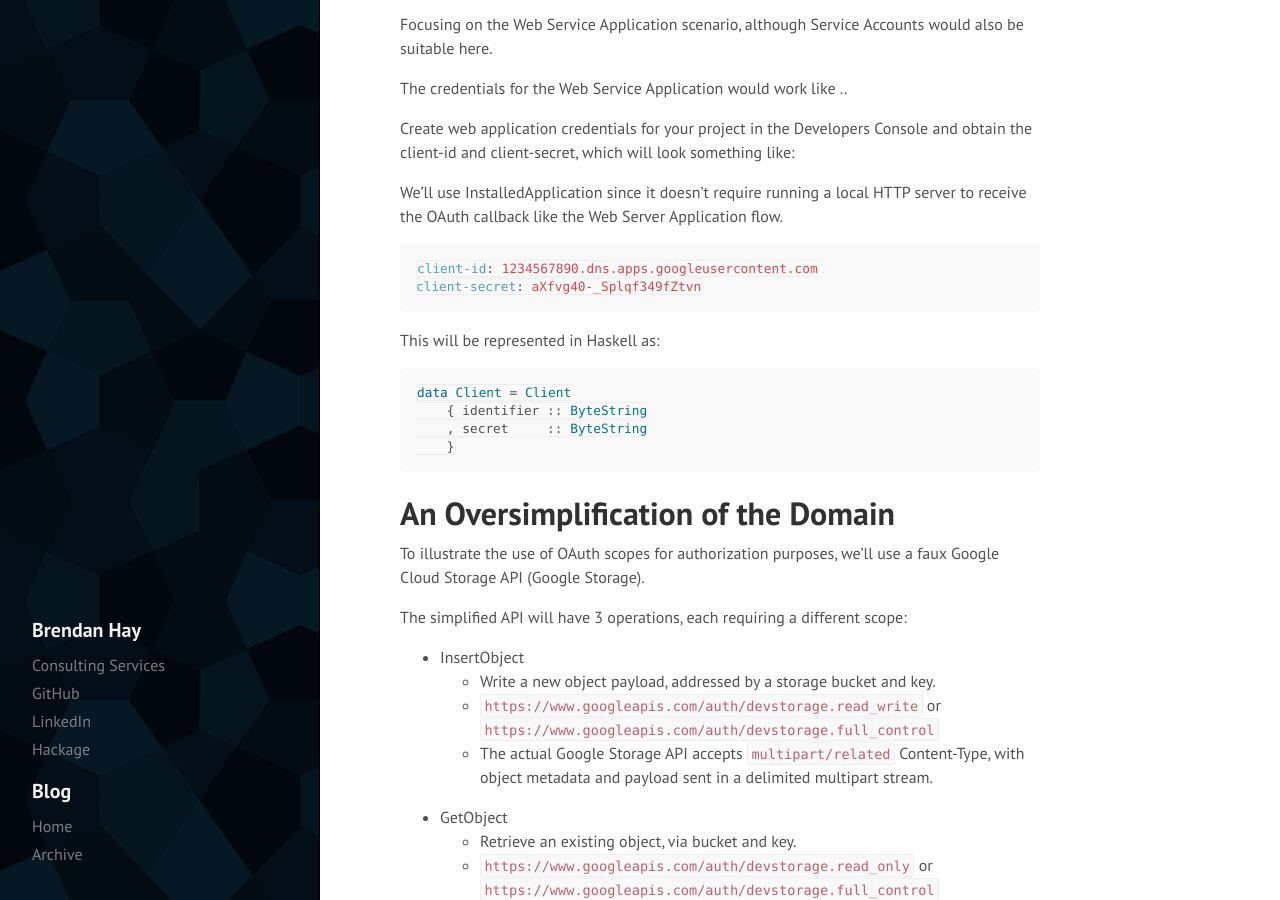
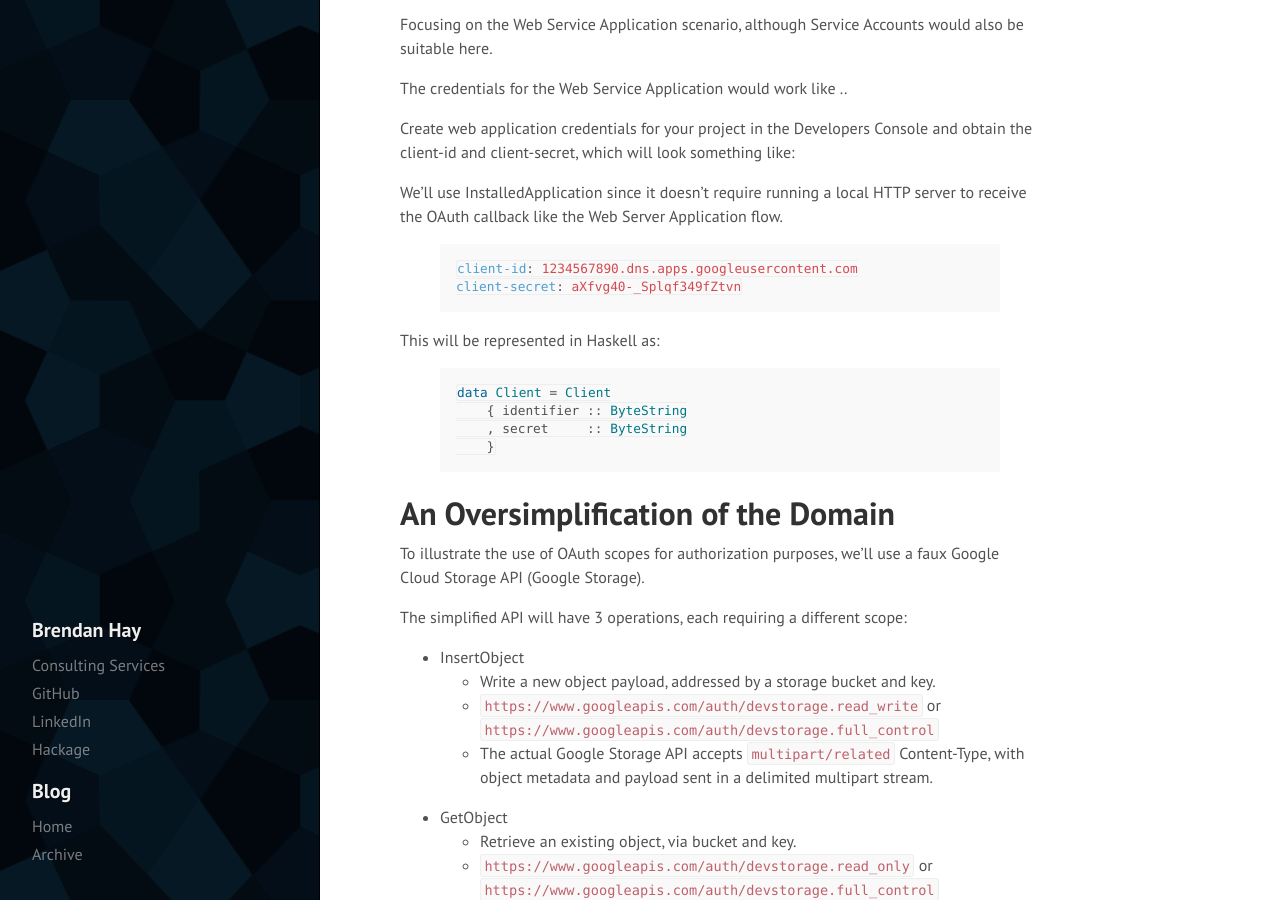
Before and after one commit to brendanhay/brendanhay.github.io, a Jekyll site: the page built from _posts/2016-05-11-typed-authentication.md, in a window 1280 px wide and 900 px high, scrolled down 1400 px. Built offline with Jekyll 4.4.1, drawn with Linux system fonts in a browser that asks for light colours.

Commit message:
Updating highlighting

````diff
--- a/_config.yml
+++ b/_config.yml
@@ -1,24 +1,18 @@
 gems:
   - jekyll-paginate
-
 # Dependencies
 kramdown:
   input: GFM
   hard_wrap: false
-
 # Permalinks
 permalink:        pretty
-
 # Setup
 name:             Brendan Hay
 title:            Brendan Hay
 url:              http://brendanhay.nz
 baseurl:          /
-
 author:
   name:           'Brendan Hay'
   url:            https://brendanhay.nz
-
 paginate:         5
-
 permalink:        ':title'
--- a/_posts/2016-05-11-typed-authentication.md
+++ b/_posts/2016-05-11-typed-authentication.md
@@ -83,19 +83,19 @@
 We'll use InstalledApplication since it doesn't require running a local HTTP server
 to receive the OAuth callback like the Web Server Application flow.
 
-```yaml
+{% highlight yaml %}
 client-id: 1234567890.dns.apps.googleusercontent.com
 client-secret: aXfvg40-_Splqf349fZtvn
-```
+{% endhighlight %}
 
 This will be represented in Haskell as:
 
-```haskell
+{% highlight haskell %}
 data Client = Client
     { identifier :: ByteString
     , secret     :: ByteString
     }
-```
+{% endhighlight %}
 
 # An Oversimplification of the Domain
 
@@ -122,19 +122,19 @@
 to a smart constructor which instantiates an underlying data type by setting
 default and optional parameters proves more manageable. See Gogol + Amazonka examples.
 
-```haskell
+{% highlight haskell %}
 newtype Bucket = Bucket ByteString deriving (Eq, Show, IsString)
 newtype Key    = Key    ByteString deriving (Eq, Show, IsString)
 
 data InsertObject = InsertObject Bucket Key RequestBody
-```
+{% endhighlight %}
 
 Each operation will be an HTTP request to the `www.googleapis.com/storage/v1` endpoint
 and will return a streaming HTTP response upon success.
 
-```haskell
+{% highlight haskell %}
 
-```
+{% endhighlight %}
 
 # The Simple Version
 
@@ -143,20 +143,20 @@
 
 The scopes will be represented by newtypes:
 
-```haskell
+{% highlight haskell %}
 newtype Scope = Scope ByteString deriving (Eq, Show, IsString)
 
 fullControl, readOnly, readWrite :: Scope
 fullControl = "https://www.googleapis.com/auth/devstorage.full_control"
 readOnly    = "https://www.googleapis.com/auth/devstorage.read_only"
 readWrite   = "https://www.googleapis.com/auth/devstorage.read_write"
-```
+{% endhighlight %}
 
 To obtain an OAuth code that can be exchanged for an access token per the
 Web Server Application flow, we first convert the list of scopes that we
 wish the user to authorise to a query string:
 
-```haskell
+{% highlight haskell %}
 queryEncodeScopes :: [Scope] -> ByteString
 queryEncodeScopes =
       Build.toLazyByteString
@@ -164,7 +164,7 @@
     . intersperse "+"
     . map (HTTP.urlEncodeBuilder True . LBS.toStrict)
     . coerce
-```
+{% endhighlight %}
 
 > `Data.Coerce.coerce` is used here to safely un-newtype the list of scopes to their
 underlying bytestring. More detail.
@@ -172,7 +172,7 @@
 Then, the `Client` identifier can be used to form a URL that the user will be
 directed to, to confirm authorisation of the desired scopes:
 
-```haskell
+{% highlight haskell %}
 formURL :: Client -> [Scope] -> ByteString
 formURL c ss =
        "https://accounts.google.com/o/oauth2/token"
@@ -180,13 +180,13 @@
     <> "&redirect_uri=" <> redirectURI
     <> "&client_id="    <> identifier c
     <> "&scope="        <> queryEncodeScopes ss
-```
+{% endhighlight %}
 
 Pasting the URL created by `formURL` into your browser, will prompt you to authorise
 the specified scopes for the given client identifier. Confirming this will display
 an OAuth code that can be copied and pasted back into our toy application:
 
-```haskell
+{% highlight haskell %}
 newtype Code = Code  ByteString deriving (Eq, Show, IsString)
 
 redirectPrompt :: Client -> [Scope] -> IO Code
@@ -199,11 +199,11 @@
         _        -> putStrLn "Unsupported OS" >> exitFailure
     putStrLn "Please input the authorisation code: "
     Code . LBS.fromStrict <$> BS.getLine
-```
+{% endhighlight %}
 
 This code can then be used to obtain a valid access token:
 
-```haskell
+{% highlight haskell %}
 newtype Token = Token ByteString
 
 exchangeCode :: Client -> Manager -> Code -> IO Token
@@ -226,7 +226,7 @@
                 <> "&code="          <> code
                 <> "&redirect_uri="  <> redirectURI
         }
-```
+{% endhighlight %}
 
 Now we have a valid access token authorised to the desired scopes, we can make
 actual API requests.
@@ -236,14 +236,14 @@
 To provide a uniform interface for serialisation of our operation datatypes
 into HTTP requests, a simplistic typeclass is introduced:
 
-```haskell
+{% highlight haskell %}
 class ToRequest a where
     toRequest :: a -> Request
-```
+{% endhighlight %}
 
 And a `ReaderT` is used to pass around the environment:
 
-```haskell
+{% highlight haskell %}
 data Env = Env
     { client  :: Client
     , token   :: Token
@@ -254,19 +254,19 @@
 
 runContext :: Client -> Token -> Manager -> Context a -> IO a
 runContext c t m = flip runReaderT (Env c t m)
-```
+{% endhighlight %}
 
 `Context` and `ToRequest` are then combined to provide a uniform interface to
 send our operation data types and receive a raw HTTP response for `2xx` status codes:
 
-```haskell
+{% highlight haskell %}
 send :: ToRequest a => a -> Context (Response ByteString)
 send x = asks manager >>= lift . Client.httpLbs (toRequest x)
-```
+{% endhighlight %}
 
 For example:
 
-```haskell
+{% highlight haskell %}
 example :: Client -> Code -> IO ()
 example c code = do
     m <- Client.newManager Client.defaultManagerSettings
@@ -279,7 +279,7 @@
 
         void . send $ InsertObject bucket key payload
         void . send $ GetObject    bucket key
-```
+{% endhighlight %}
 
 If we run the above example - how would we know the `Code` used was authorised
 with the correct scopes for all three operations above? That is, either `fullControl`
@@ -294,16 +294,16 @@
 Firstly, we'll make a modification to the `ToRequest` class to annotate each request
 with its respective scopes:
 
-```haskell
+{% highlight haskell %}
 class ToRequest a where
     type Scopes = [Symbol]
 
     toRequest :: a -> Request
-```
+{% endhighlight %}
 
 This results in:
 
-```haskell
+{% highlight haskell %}
 instance ToRequest InsertObject where
     type Scopes InsertObject =
         '[ "https://www.googleapis.com/auth/devstorage.read_write"
@@ -323,7 +323,7 @@
         '[ "https://www.googleapis.com/auth/devstorage.full_control"
          ]
     ...
-```
+{% endhighlight %}
 
 The associated type-level list of symbols is used to represent a 'set' of scopes,
 of which _one_ (preferrably with the least privilege) is required.
@@ -336,7 +336,7 @@
 
 This parameter is introduced trivially, as:
 
-```haskell
+{% highlight haskell %}
 newtype Token s = Token ByteString
 
 data Env s = Env
@@ -349,11 +349,11 @@
 
 runContext :: Env s -> Context s a -> IO a
 runContext = flip runReaderT
-```
+{% endhighlight %}
 
 And a class is introduced to retrieve the scopes from our parameterised kind, `k -> *`:
 
-```haskell
+{% highlight haskell %}
 class GetScopes a where
     getScopes :: proxy a -> [Scope]
 
@@ -364,15 +364,15 @@
     getScopes _ = scope (Proxy :: Proxy x) : getScopes (Proxy :: Proxy xs)
       where
         scope = Scope . LBS8.pack . symbolVal
-```
+{% endhighlight %}
 
 This changes the signatures used to do the OAuth danse macabre to:
 
-```haskell
+{% highlight haskell %}
 formURL        :: GetScopes s => Client -> Proxy s            -> ByteString
 redirectPrompt :: GetScopes s => Client                       -> IO (Code  s)
 exchangeCode   ::                Client -> Code  s -> Manager -> IO (Token s)
-```
+{% endhighlight %}
 
 # Ensuring Correspondence
 
@@ -389,7 +389,7 @@
 
 This can be achieved by testing if the supplied scope `a` is a member of the set `s`:
 
-```haskell
+{% highlight haskell %}
 type family HasScope (s :: [Symbol]) a :: Constraint where
     HasScope s a = (s `HasScope'` Scopes a) ~ 'True
 
@@ -400,18 +400,18 @@
 type family (∈) a b where
     (∈) x '[]       = 'False
     (∈) x (y ': xs) = x == y || x ∈ xs
-```
+{% endhighlight %}
 
 The result of `HasScope` is a `Constraint`, which can be used directly on `send`:
 
-```haskell
+{% highlight haskell %}
 send :: (ToRequest a, HasScope s a) => a -> Context s (Response ByteString)
 send x = asks manager >>= lift . Client.httpLbs (toRequest x)
-```
+{% endhighlight %}
 
 This updates the example to:
 
-```haskell
+{% highlight haskell %}
 exampleReadWrite :: Client -> IO ()
 exampleReadWrite c = do
     m <- Client.newManager Client.defaultManagerSettings
@@ -427,14 +427,14 @@
 
         void . send $ InsertObject bucket key payload
         void . send $ GetObject    bucket key
-```
+{% endhighlight %}
 
 If an overly restrictive annotation is used, say `Env '[ReadOnly]`, the following
 error will occur during compilation:
 
-```haskell
+{% highlight haskell %}
 ...
-```
+{% endhighlight %}
 
 # Future Improvements (Give Me a Lift in Your Delorean)
 
````
